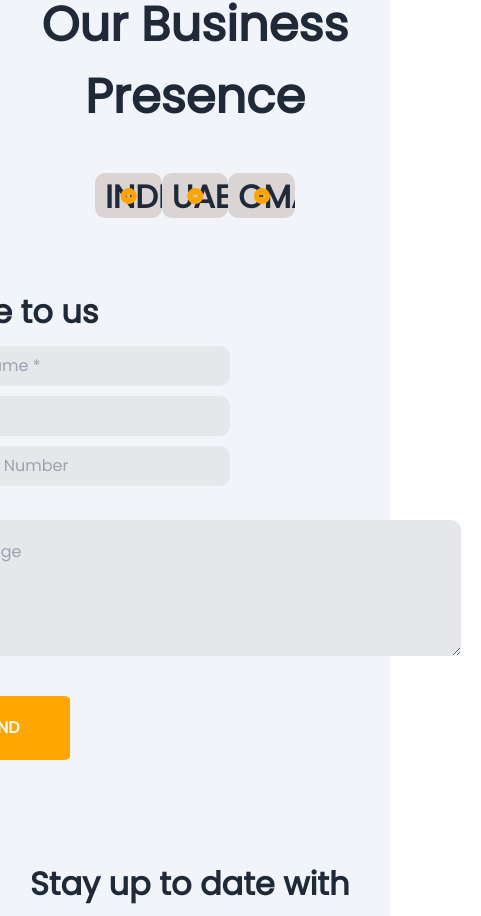
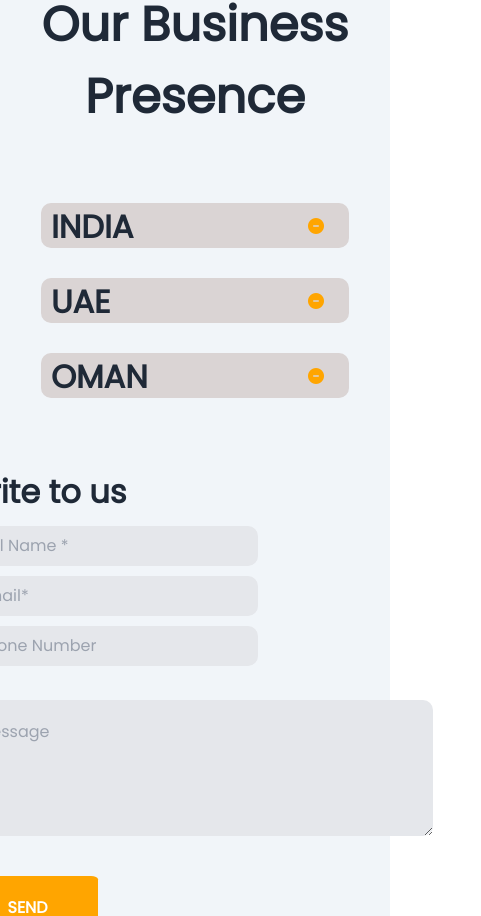
Before and after one commit to ali-mandela/techno, a React (Create React App) app: page /contact in a window 390 px wide. Shown: the part 1267-2183 px from the top of the page, 481 px wide, since content can reach past the window. Built offline with nearby package versions, Linux system fonts and the light colour scheme.

Commit message:
added contact page

```diff
--- a/src/components/Contactus.js
+++ b/src/components/Contactus.js
@@ -105,7 +105,7 @@ function Contactus() {
                     <input type={"text"} placeholder="Email*"/>
                     <input type={"tel"} placeholder="Phone Number"/><br/>
                     <textarea placeholder="Message" rows={4}
-          cols={34} />
+          cols={30} />
                     <button type={"submit"}> SEND </button>
                 </form>
             </div>
--- a/src/components/css/Contactus.css
+++ b/src/components/css/Contactus.css
@@ -139,6 +139,7 @@
  .cs3Topdiv{
     display: flex;
     justify-content: space-around;
+    flex-wrap: wrap;
     padding: 40px 65px;
 
  }
@@ -220,7 +221,13 @@
     width: 100%;
     margin-top: 10px;
  }
-
-
+/*  */
+.cs3Topdiv{
+    padding: 40px 10px;
 
  }
+ .cs3Topdiv div{
+    margin-top: 30px;
+ }
+
+ }
```
